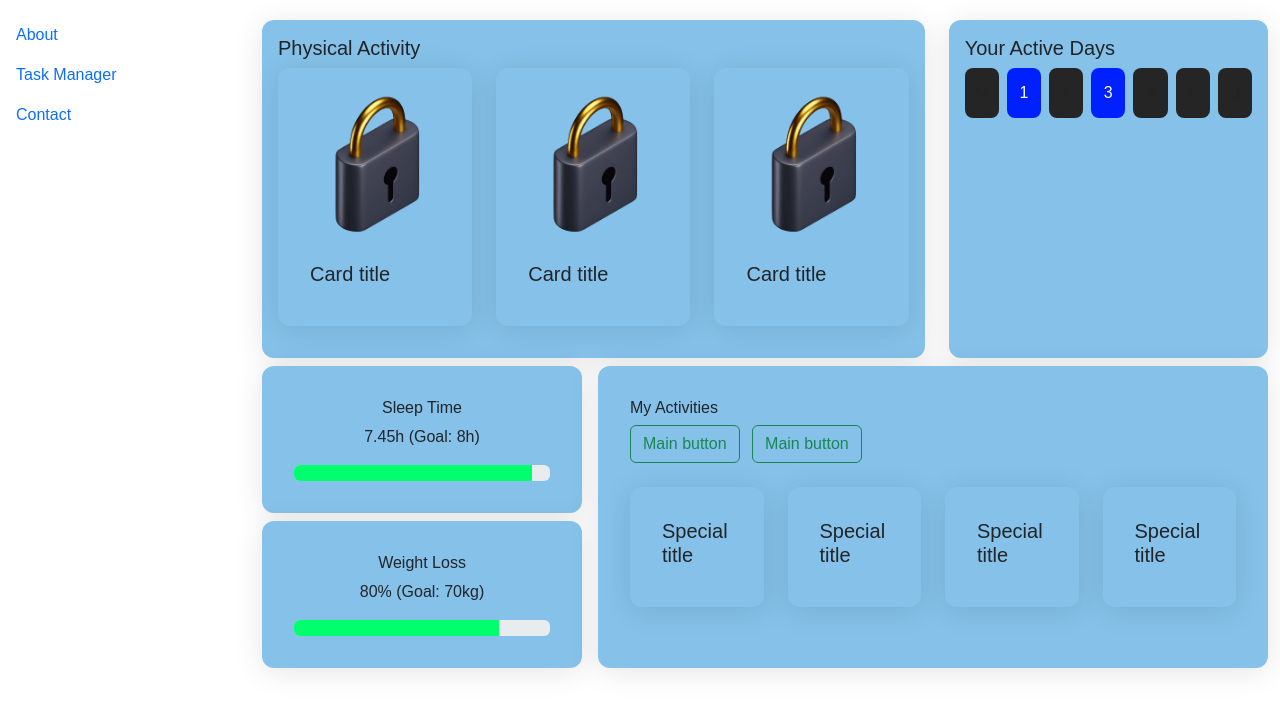
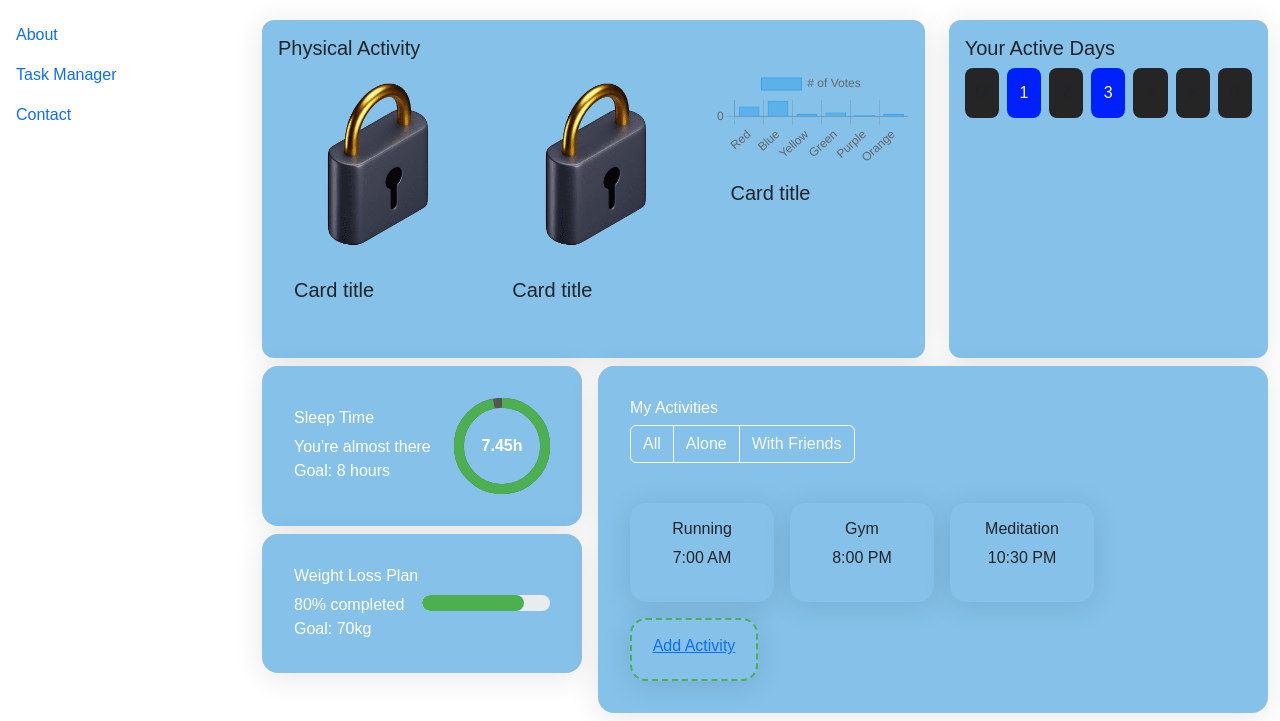
Before and after one commit to WaNPlanet/Managments, a plain HTML site: page taskmanager.html in a window 1280 px wide. Shown: the part 94-815 px from the top of the page. Drawn offline with nearby package versions, Linux system fonts and the light colour scheme.

Commit message:
2nd commit

```diff
--- a/style.css
+++ b/style.css
@@ -62,6 +62,6 @@ border: 1px solid rgba(217, 217, 217, 0.167);
         margin-left: 0;
       }
       .navbar{
-        background-color: #d9d9d9;
+        background-color: #fcfcfc;
         text-align: center;
       }
--- a/taskmanager.html
+++ b/taskmanager.html
@@ -85,7 +85,7 @@
   <div id="sidebar">
     <h4 class="text-center py-3">Sidebar Menu</h4>
     <ul class="list-unstyled px-3">
-      <li><a href="#" class="d-block py-2">Home</a></li>
+      <li><a href="dashboard.html" class="d-block py-2">Home</a></li>
       <li><a href="#" class="d-block py-2">About</a></li>
       <li class="nav-item dropdown">
         <a class="d-block py-2" href="#" role="button" data-bs-toggle="dropdown" aria-expanded="false">
@@ -120,7 +120,7 @@
             <div class="row">
               <!-- Card 1 -->
               <div class="col-12 col-sm-6 col-md-4 mb-3">
-                <div class="card" style="width: 100%;">
+                <div class="" style="width: 100%;">
                   <img src="encryption.png" class="card-img-top" alt="Encryption">
                   <div class="card-body">
                     <h5 class="card-title">Card title</h5>
@@ -129,7 +129,7 @@
               </div>
               <!-- Card 2 -->
               <div class="col-12 col-sm-6 col-md-4 mb-3">
-                <div class="card" style="width: 100%;">
+                <div class="" style="width: 100%;">
                   <img src="encryption.png" class="card-img-top" alt="Encryption">
                   <div class="card-body">
                     <h5 class="card-title">Card title</h5>
@@ -138,8 +138,11 @@
               </div>
               <!-- Card 3 -->
               <div class="col-12 col-sm-6 col-md-4 mb-3">
-                <div class="card" style="width: 100%;">
-                  <img src="encryption.png" class="card-img-top" alt="Encryption">
+                <div class="" style="width: 100%;">
+                  <div>
+                    <canvas id="myChart"></canvas>
+                  </div>
+
                   <div class="card-body">
                     <h5 class="card-title">Card title</h5>
                   </div>
@@ -166,74 +169,89 @@
         </div>
       </div>
 
-
-      <div style="display:flex; gap: 1rem; flex-wrap: wrap;">
+      <div style="display: flex; gap: 1rem; flex-wrap: wrap;  color: #fff;">
+        <!-- Left Column -->
         <div>
           <!-- Sleep Time Card -->
-          <div class="card mb-2" style="width: 20rem;">
-            <div class="card-body">
-              <h6 class="text-center">Sleep Time</h6>
-              <p class="text-center">7.45h (Goal: 8h)</p>
-              <div class="progress">
-                <div class="progress-bar" role="progressbar" style="width: 93%;" aria-valuenow="93" aria-valuemin="0" aria-valuemax="100"></div>
+          <div class="card mb-2" style="width: 20rem; border: none; color: #fff; border-radius: 1rem; padding: 1rem;">
+            <div class="card-body" style="display: flex; align-items: center; justify-content: space-between;">
+              <!-- Left Section: Text -->
+              <div>
+                <h6>Sleep Time</h6>
+                <p style="margin: 0;">You're almost there</p>
+                <p style="margin: 0;">Goal: 8 hours</p>
+              </div>
+
+              <!-- Right Section: Circular Progress -->
+              <div class="circular-progress" style="position: relative; width: 6rem; height: 6rem;">
+                <svg style="width: 100%; height: 100%; transform: rotate(-90deg);" xmlns="http://www.w3.org/2000/svg">
+                  <!-- Background Circle -->
+                  <circle cx="50%" cy="50%" r="45%" fill="none" stroke="#555" stroke-width="10"></circle>
+                  <!-- Foreground Progress Circle -->
+                  <circle cx="50%" cy="50%" r="45%" fill="none" stroke="#4CAF50" stroke-width="10"
+                    stroke-dasharray="282.6" stroke-dashoffset="19.78"></circle>
+                </svg>
+                <!-- Inner Text -->
+                <div style="position: absolute; top: 50%; left: 50%; transform: translate(-50%, -50%); font-size: 1rem; font-weight: bold;">
+                  7.45h
+                </div>
               </div>
             </div>
           </div>
 
+
           <!-- Weight Loss Card -->
-          <div class="card text-center mb-2" style="width: 20rem;">
-            <div class="card-body">
-              <h6>Weight Loss</h6>
-              <p>80% (Goal: 70kg)</p>
-              <div class="progress">
-                <div class="progress-bar" role="progressbar" style="width: 80%;" aria-valuenow="80" aria-valuemin="0" aria-valuemax="100"></div>
+          <div class="card mb-2" style="width: 20rem; border: none; color: #fff; border-radius: 1rem; padding: 1rem;">
+            <div class="card-body" style="display: flex; align-items: center; justify-content: space-between;">
+              <!-- Left Section: Text -->
+              <div>
+                <h6>Weight Loss Plan</h6>
+                <p style="margin: 0;">80% completed</p>
+                <p style="margin: 0;">Goal: 70kg</p>
+              </div>
+
+              <!-- Right Section: Progress Bar -->
+              <div style="width: 8rem;">
+                <div class="progress" style="height: 1rem; border-radius: 0.5rem;">
+                  <div class="progress-bar" style="width: 80%; background-color: #4CAF50; border-radius: 0.5rem;"></div>
+                </div>
               </div>
             </div>
           </div>
+
+
         </div>
 
-        <!-- My Activities -->
-        <div class="card mb-2" style="flex: 1 1 30rem;">
+        <!-- Right Column -->
+        <div class="card mb-2" style="flex: 1; border: none; color: #fff; border-radius: 1rem; padding: 1rem;">
           <div class="card-body">
             <h6>My Activities</h6>
-            <nav class="">
-                <form class=" justify-content-start">
-                  <button class="btn btn-outline-success me-2" type="button">Main button</button>
-                  <button class="btn btn-outline-success me-2" type="button">Main button</button>
-                </form>
-            </nav>
-            <br>
-            <div class="row">
-                <div class="col-12 col-sm-6 col-md-3 mb-3">
-                  <div class="card">
-                    <div class="card-body">
-                      <h5 class="card-title">Special title </h5>
-                    </div>
-                  </div>
-                </div>
-                <div class="col-12 col-sm-6 col-md-3 mb-3">
-                  <div class="card">
-                    <div class="card-body">
-                      <h5 class="card-title">Special title </h5>
-                    </div>
-                  </div>
-                </div>
-                <div class="col-12 col-sm-6 col-md-3 mb-3">
-                  <div class="card">
-                    <div class="card-body">
-                      <h5 class="card-title">Special title </h5>
-                    </div>
-                  </div>
-                </div>
-                <div class="col-12 col-sm-6 col-md-3 mb-3">
-                  <div class="card">
-                    <div class="card-body">
-                      <h5 class="card-title">Special title </h5>
-                    </div>
-                  </div>
-                </div>
+            <div class="btn-group mb-3" role="group">
+              <button class="btn btn-outline-light" type="button">All</button>
+              <button class="btn btn-outline-light" type="button">Alone</button>
+              <button class="btn btn-outline-light" type="button">With Friends</button>
+            </div>
+            <br> <br>
+            <div style="display: flex; gap: 1rem; flex-wrap: wrap;">
+              <!-- Activity Cards -->
+              <div class="card text-center" style="width: 9rem; border: none; border-radius: 1rem; ">
+                <h6>Running</h6>
+                <p>7:00 AM</p>
               </div>
-
+              <div class="card text-center" style="width: 9rem; border: none; border-radius: 1rem; ">
+                <h6>Gym</h6>
+                <p>8:00 PM</p>
+              </div>
+              <div class="card text-center" style="width: 9rem; border: none; border-radius: 1rem; ">
+                <h6>Meditation</h6>
+                <p>10:30 PM</p>
+              </div>
+             <a href="task.html">
+              <div class="card text-center" style="border: 2px dashed #4CAF50; width: 8rem; border-radius: 1rem; ">
+                <h6>Add Activity</h6>
+             </a>
+              </div>
+            </div>
           </div>
         </div>
       </div>
@@ -275,8 +293,29 @@
       content.classList.toggle('collapsed');
     });
   </script>
+<script src="https://cdn.jsdelivr.net/npm/chart.js"></script>
+<script>
+  const ctx = document.getElementById('myChart');
 
-
+  new Chart(ctx, {
+    type: 'bar',
+    data: {
+      labels: ['Red', 'Blue', 'Yellow', 'Green', 'Purple', 'Orange'],
+      datasets: [{
+        label: '# of Votes',
+        data: [12, 19, 3, 5, 2, 3],
+        borderWidth: 1
+      }]
+    },
+    options: {
+      scales: {
+        y: {
+          beginAtZero: true
+        }
+      }
+    }
+  });
+</script>
   <script src="https://cdn.jsdelivr.net/npm/bootstrap@5.3.0-alpha3/dist/js/bootstrap.bundle.min.js"></script>
 </body>
 
```
Also changed, not shown: dashboard.html (+1 -1 lines), index.html (+87 -67 lines), task (2).png (added), task.png (deleted).
